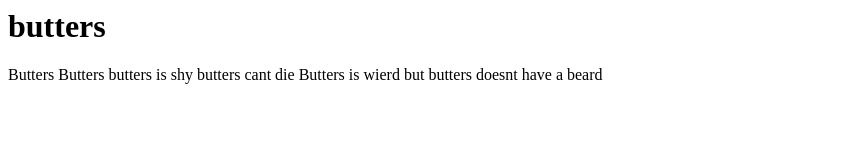
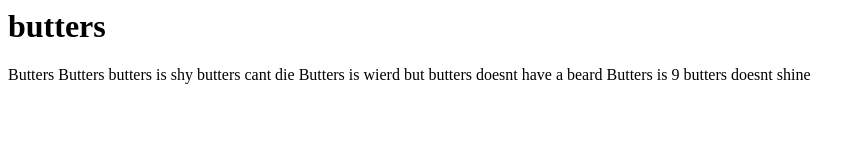
Before and after one commit to TOASTYBEAD/mypage, a plain HTML site: page index.html in a window 1280 px wide. Shown: the whole page, without its empty margins (0-865 px from the left). Drawn offline with Linux system fonts and the light colour scheme.

Commit message:
Update index.html

```diff
--- a/index.html
+++ b/index.html
@@ -7,6 +7,9 @@ butters is shy
 butters cant die
 Butters is wierd
 but butters doesnt have a beard
+Butters is 9
+butters doesnt shine
+
 </p>
   </body>
 
```
